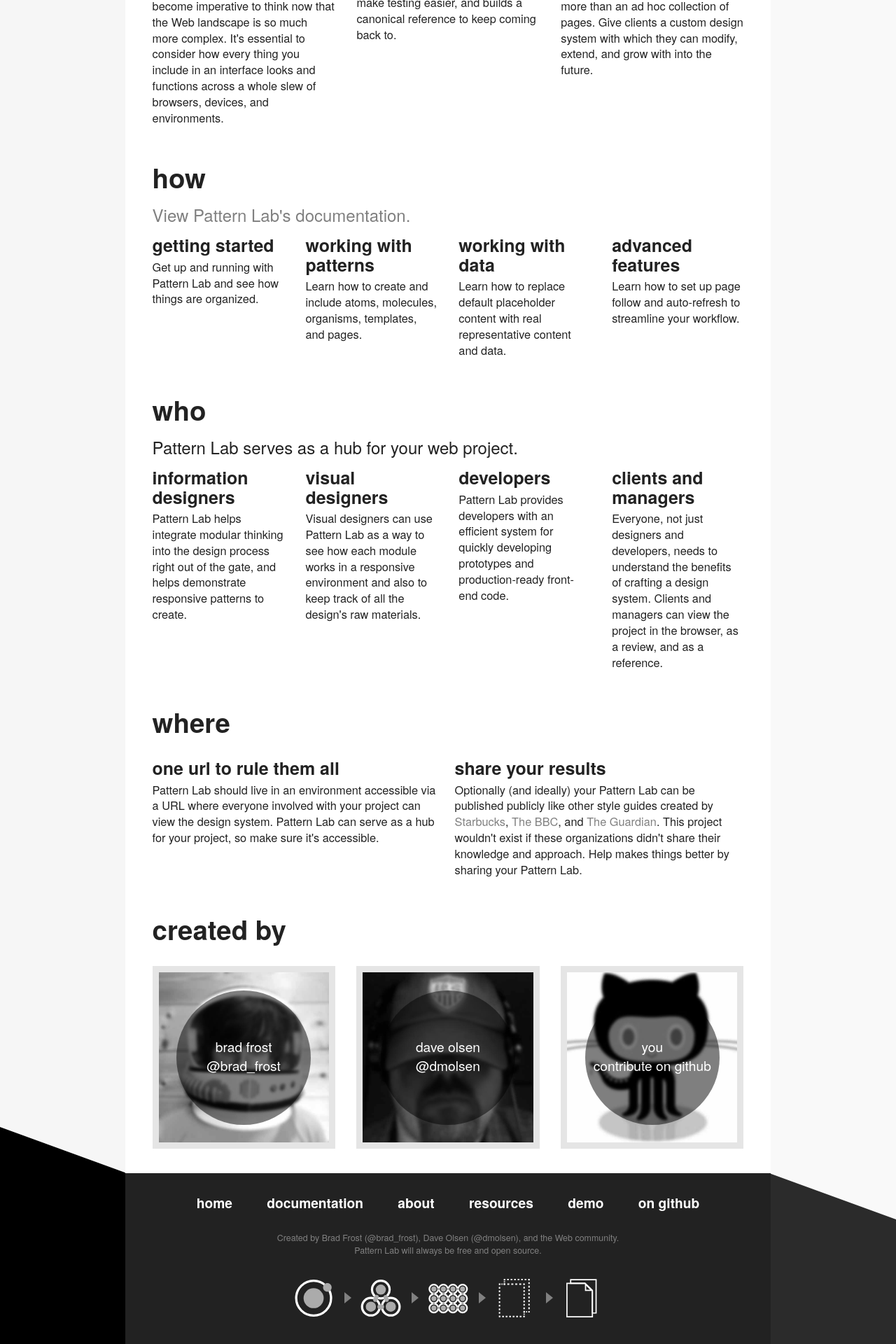
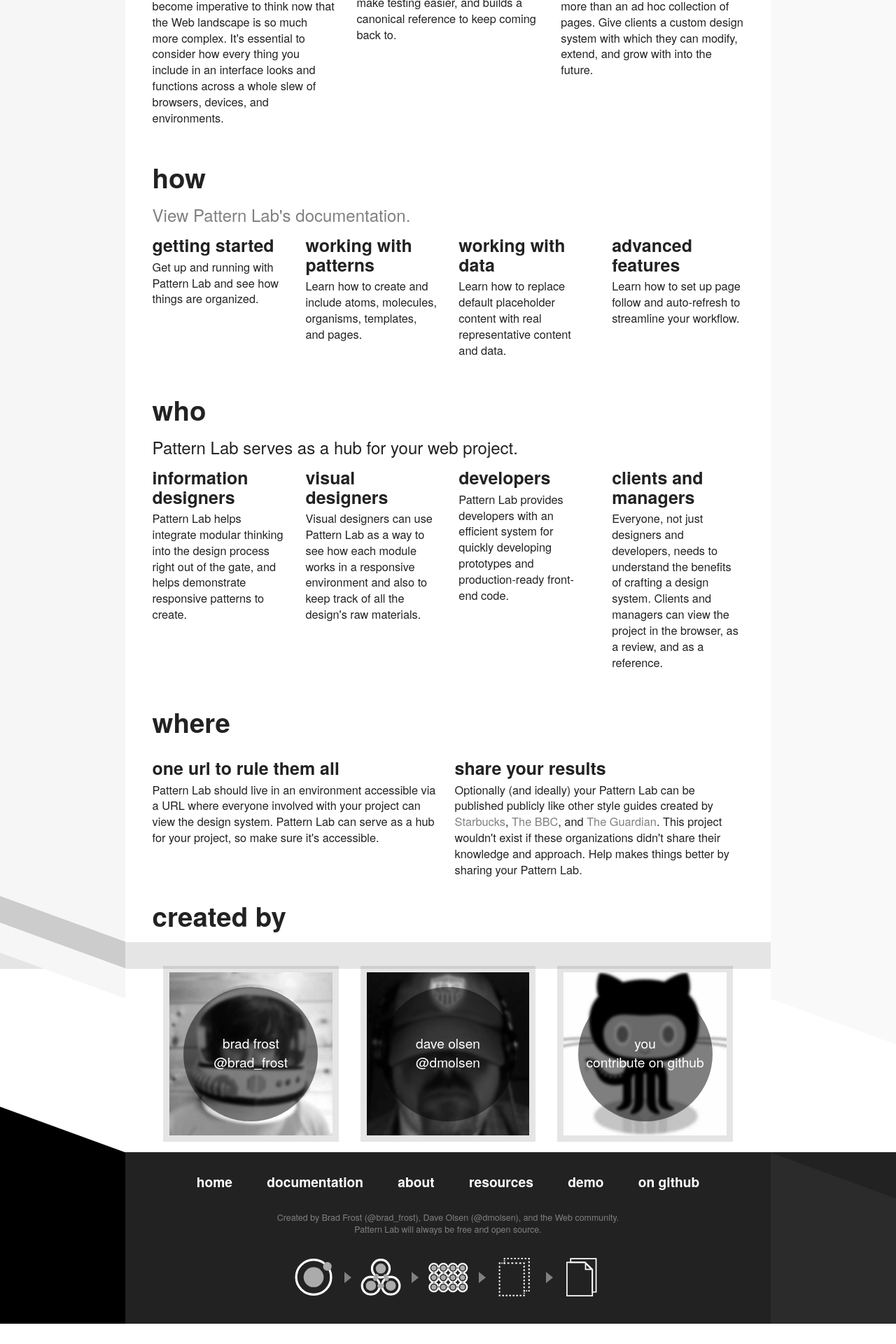
Before and after one commit to pattern-lab/website, a Jekyll site: the page built from patternlabsite/index.html, in a window 1280 px wide. Shown: the part 1707-3627 px from the top of the page at 70% size. Built offline with Jekyll 4.4.1, drawn with Linux system fonts in a browser that asks for light colours; some web fonts are replaced; Markdown is read by kramdown in place of the engine named in the settings; comment, search, counter and statistics services are not loaded; after the commit the page ends 3598 px from its top, so only the background shows below that.

Commit message:
Added separate lcs for the credit heading and credit section itself

```diff
--- a/patternlabsite/index.html
+++ b/patternlabsite/index.html
@@ -158,34 +158,45 @@ title: Pattern Lab | Build Atomic Design Systems
                 <p>Optionally (and ideally) your Pattern Lab can be published publicly like other style guides created by <a href="http://www.starbucks.com/static/reference/styleguide/">Starbucks</a>, <a href="http://www.bbc.co.uk/gel/mobile/device-considerations/philosophy">The BBC</a>, and <a href="http://pasteup.guim.co.uk/index.html">The Guardian</a>. This project wouldn't exist if these organizations didn't share their knowledge and approach. Help makes things better by sharing your Pattern Lab.</p>
               </div>
             </div>
+          </section>
+        </div><!--end .lc-->
 
+          <section class="credit-heading">
+	          <div class="lc">
+	            <h2 class="section-title">Created By</h2>
+	          </div>
           </section>
-
-          <section class="section section-8" id="created-by">
-            <h2 class="section-title">Created By</h2>
-            <ul class="g g-3up credit">
-              <li class="gi credit-block">
+          <section class="section section-8 banner" id="created-by">
+	        <div class="lc">
+            <ul class="credit">
+              <li class="gi credit-block first-author">
                 <img src="assets/img_brad.jpg" alt="Brad Frost" />
                 <div class="credit-info">
+	                <div class="credit-author">
 	                  <a href="http://bradfrostweb.com" rel="external">Brad Frost</a>
 	                  <a href="http://twitter.com/brad_frost" rel="external">@brad_frost</a>
 	                </div>
+                </div>
               </li>
-              <li class="gi credit-block">
+              <li class="gi credit-block credit-block-dave">
                 <img src="assets/img_dave.jpg" alt="Dave Olsen" />
                 <div class="credit-info">
+	                <div class="credit-author">
 	                  <a href="http://dmolsen.com/" rel="external">Dave Olsen</a>
 	                  <a href="http://twitter.com/dmolsen" rel="external">@dmolsen</a>
                   	</div>
+                </div>
               </li>
-              <li class="gi credit-block">
+              <li class="gi credit-block last-author" >
                 <img src="assets/img_octocat.jpg" alt="Github Octocat" />
                 <div class="credit-info">
+	                <div class="credit-author">
 	                  <a href="https://github.com/pattern-lab/" rel="external">You</a>
 	                  <a href="https://github.com/pattern-lab/" rel="external">Contribute on Github</a>
 	                </div>
+                </div>
               </li>
             </ul>
+           </div><!--end .lc-->
           </section>
-      </div><!--end .lc-->
     </div><!--end .guts-->
```
Lines whose indentation alone changed are shown as unchanged.
